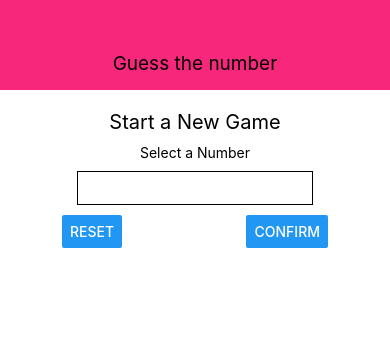
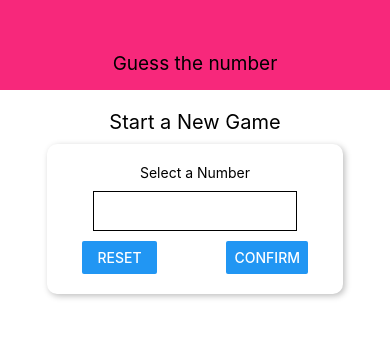
Before and after one commit to GuximS1/NumberGuess, a React Native app: screen / in a window 390 px wide. Shown: the top 338 px of the page. Built offline with nearby package versions, Linux system fonts and the light colour scheme.

Commit message:
Number Guess.

```diff
--- a/screens/StartGameScreen.js
+++ b/screens/StartGameScreen.js
@@ -8,7 +8,7 @@ const StartGameScreen = (props) => {
         <Text>Select a Number</Text>
         <TextInput style={styles.myTextInput} />
         <View style={styles.buttonContainer}>
-          <Button title="Reset" onPress={() => {}} />
+          <Button title="  Reset  " onPress={() => {}} />
           <Button title="Confirm" onPress={() => {}} />
         </View>
       </View>
@@ -26,8 +26,9 @@ const styles = StyleSheet.create({
     borderWidth: 1,
     width: 300,
     maxWidth: "80%",
-    height: 34,
+    height: 40,
     marginVertical: 10,
+    textAlign: "center",
   },
   myTitle: {
     fontSize: 20,
@@ -37,6 +38,14 @@ const styles = StyleSheet.create({
     width: 300,
     maxWidth: "80%",
     alignItems: "center",
+    shadowColor: "black",
+    shadowOffset: { width: 2, height: 2 },
+    shadowRadius: 6,
+    shadowOpacity: 0.26,
+    elevation: 10,
+    backgroundColor: "white",
+    padding: 20,
+    borderRadius: 10,
   },
   buttonContainer: {
     flexDirection: "row",
```
